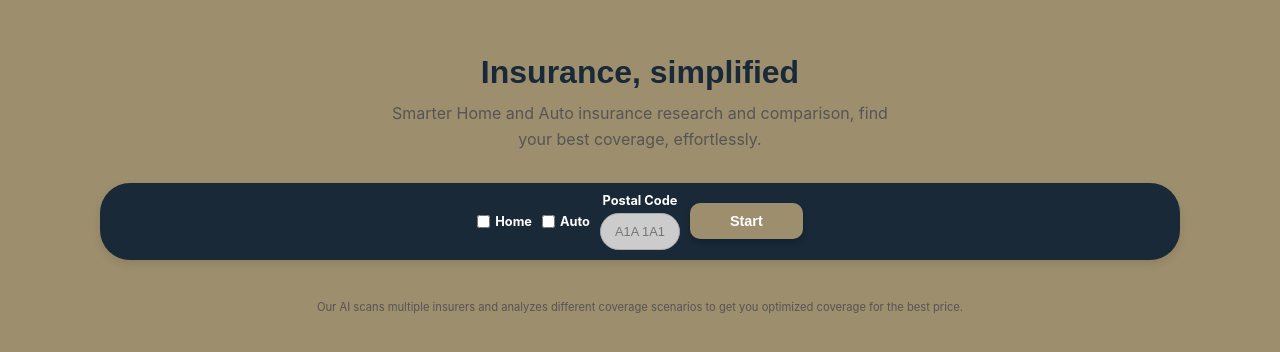
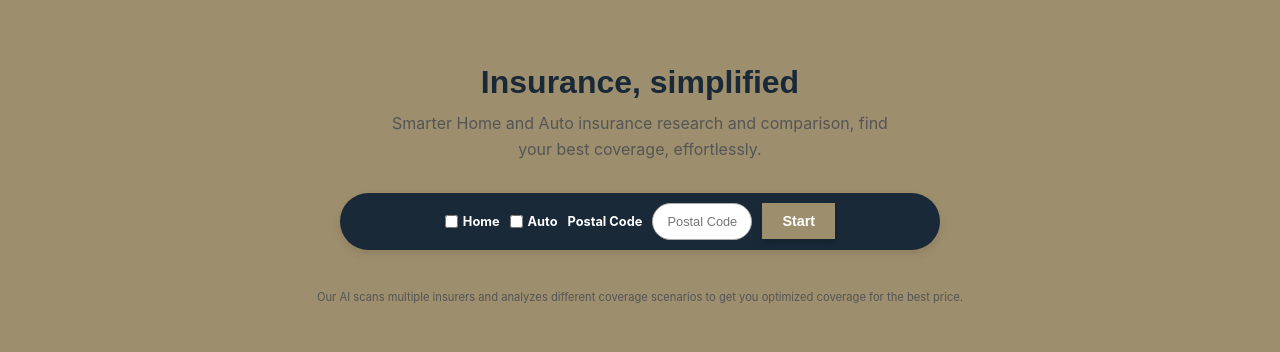
Before and after one commit to vidx3m/ince, a Next.js app: page / in a window 1280 px wide. Shown: the part 216-568 px from the top of the page. Built offline with nearby package versions, Linux system fonts and the light colour scheme.

Commit message:
Updated landing page

```diff
--- a/pages/index.tsx
+++ b/pages/index.tsx
@@ -30,49 +30,43 @@ export default function Home() {
 
             <div style={{
                 display: "flex",
-                flexWrap: "wrap",
                 alignItems: "center",
                 justifyContent: "center",
                 padding: "10px",
                 backgroundColor: "#192938",
                 borderRadius: "30px",
                 boxShadow: "0 4px 8px rgba(0, 0, 0, 0.1)",
-                maxWidth: "90%",
+                maxWidth: "600px",
                 width: "100%",
                 gap: "10px"
             }}>
-                <div style={{ display: "flex", flexWrap: "wrap", justifyContent: "center", gap: "10px" }}>
                 <label style={{ fontSize: "0.8rem", cursor: "pointer", display: "flex", alignItems: "center", color: "#ffffff", fontWeight: "bold" }}>
                     <input type="checkbox" name="insuranceType" value="home" style={{ marginRight: "5px" }} /> Home
                 </label>
                 <label style={{ fontSize: "0.8rem", cursor: "pointer", display: "flex", alignItems: "center", color: "#ffffff", fontWeight: "bold" }}>
                     <input type="checkbox" name="insuranceType" value="auto" style={{ marginRight: "5px" }} /> Auto
                 </label>
-                </div>
-                <div style={{ display: "flex", flexDirection: "column", alignItems: "center" }}>
-                    <label style={{ fontSize: "0.8rem", color: "#ffffff", fontWeight: "bold", marginBottom: "5px" }}>Postal Code</label>
+                <label style={{ fontSize: "0.8rem", color: "#ffffff", fontWeight: "bold" }}>Postal Code</label>
                 <input
                     type="text"
-                        placeholder="A1A 1A1"
+                    placeholder="Postal Code"
                     maxLength={7}
                     style={{
                         padding: "10px",
                         borderRadius: "20px",
                         border: "1px solid #aaa",
                         color: "#333",
-                            backgroundColor: "#ccc",
                         outline: "none",
                         fontSize: "0.8rem",
-                            width: "80px",
+                        width: "100px",
                         textAlign: "center"
                     }}
                 />
-                </div>
                 <Link href="/get-a-quote">
                     <button className="button" style={{
-                        padding: "10px 40px",
+                        padding: "10px 20px",
                         fontSize: "0.9rem",
-                        borderRadius: "10px",
+                        borderRadius: "0px",
                         cursor: "pointer",
                         backgroundColor: "#9d8e6d",
                         color: "white",
```
Lines whose indentation alone changed are shown as unchanged.
